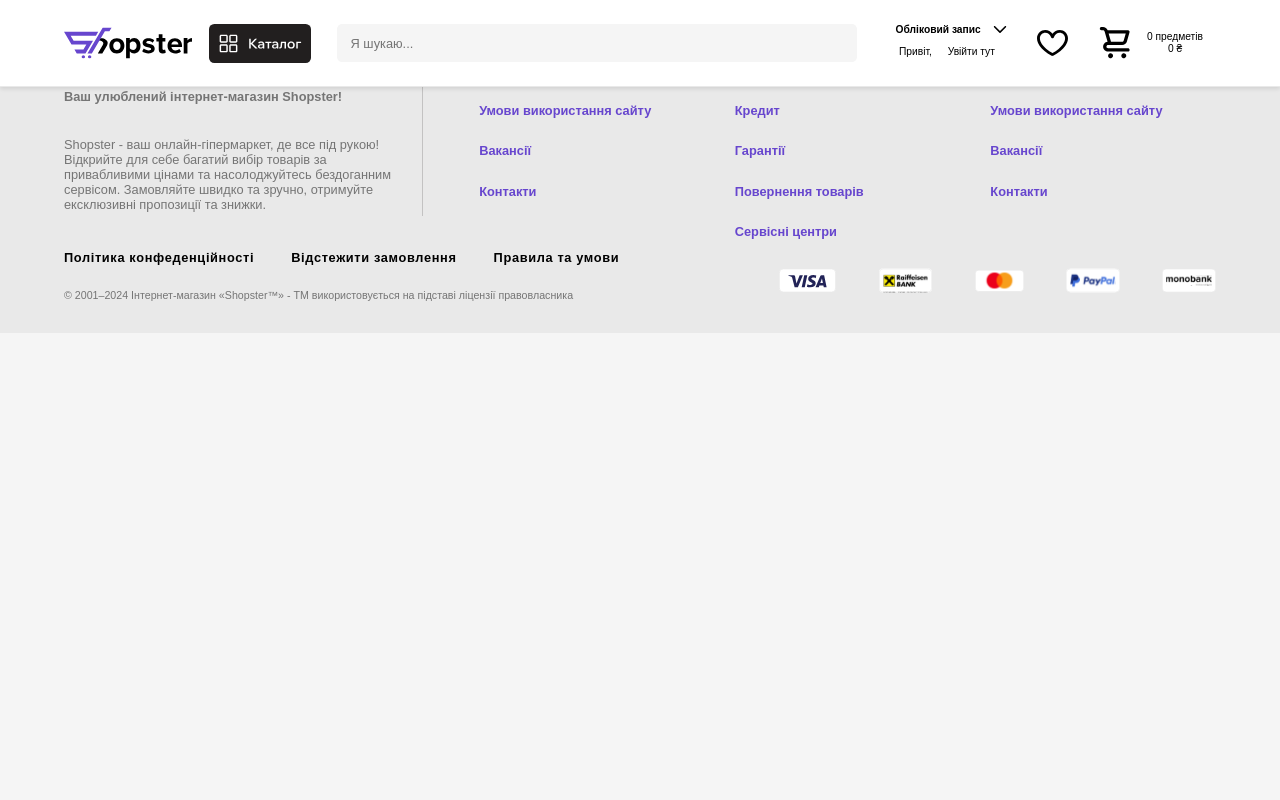
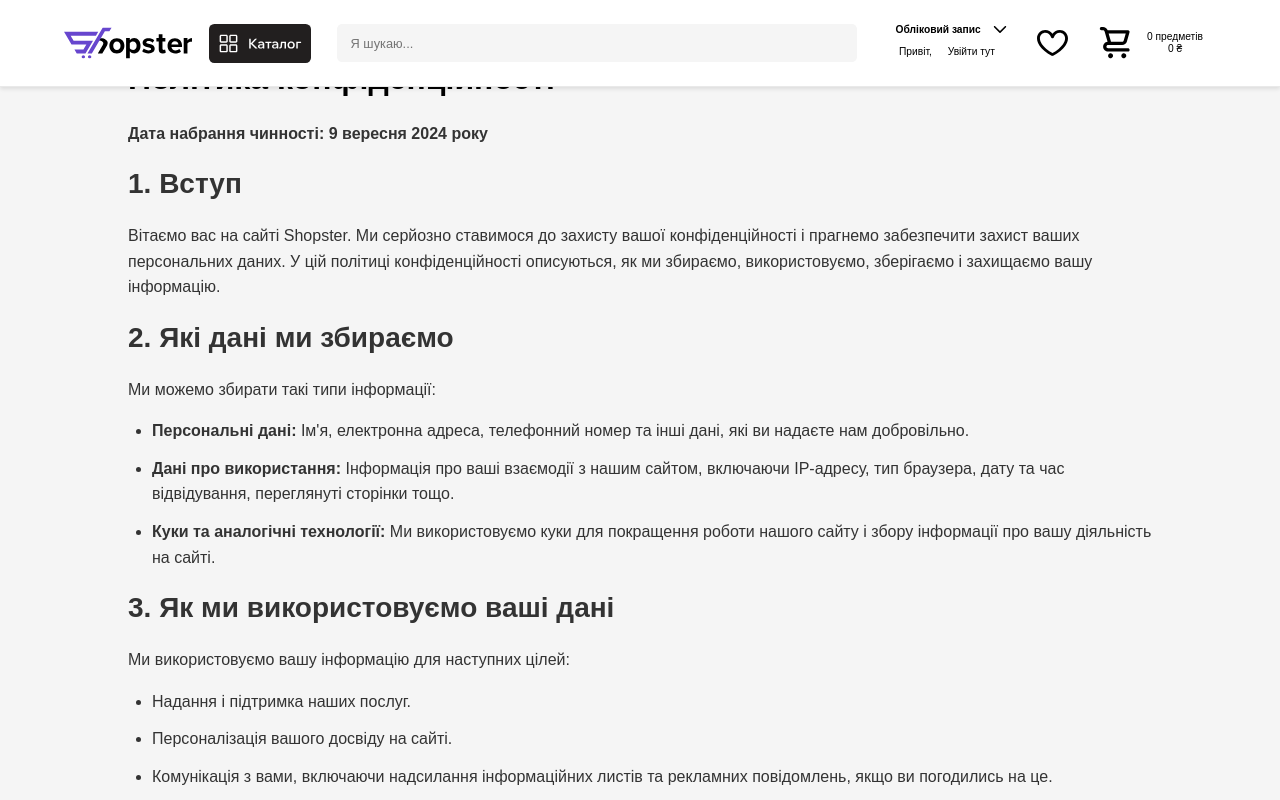
Before and after one commit to kavutan/Shopster, a React (Create React App) app: page /privacypolicy in a window 1280 px wide. Shown: the top 800 px of the page. Built offline with nearby package versions, Linux system fonts and the light colour scheme.

Commit message:
Опис змін

```diff
--- a/package.json
+++ b/package.json
@@ -38,5 +38,9 @@
   },
   "devDependencies": {
     "@babel/plugin-proposal-private-property-in-object": "^7.21.11"
-  }
+  },
+  "description": "This project was bootstrapped with [Create React App](https://github.com/facebook/create-react-app).",
+  "main": "index.js",
+  "author": "",
+  "license": "ISC"
 }
--- a/src/App.js
+++ b/src/App.js
@@ -6,6 +6,7 @@ import HomePage from './pages/HomePage';
 import LoginForm from './pages/LoginForm';
 import MyOrders from './pages/MyOrders';
 import Wishlist from './pages/Wishlist';
+import PrivacyPolicy from './pages/PrivacyPolicy';
 
 function App() {
   return (
@@ -17,6 +18,7 @@ function App() {
           <Route path="/register" element={<LoginForm />} />
           <Route path="/wishlist" element={<Wishlist />} />
           <Route path="/myorders" element={<MyOrders />} />
+          <Route path="/privacypolicy" element={<PrivacyPolicy />} />
         </Routes>
         <Footer />
       </div>
--- a/src/index.css
+++ b/src/index.css
@@ -6,7 +6,6 @@
     height: auto;
     margin: 0;
     box-sizing: border-box;
-    background-color: #ce4e4e;
   }
   body {
     display: flex;
--- /dev/null
+++ b/src/pages/PrivacyPolicy.js
@@ -0,0 +1,71 @@
+import React from 'react';
+import '../styles/PrivacyPolicy.css';
+
+const PrivacyPolicy = () => {
+  return (
+    <div className="privacy-policy">
+      <h1>Політика конфіденційності</h1>
+      <p><strong>Дата набрання чинності: 9 вересня 2024 року</strong></p>
+
+      <h2>1. Вступ</h2>
+      <p>
+        Вітаємо вас на сайті Shopster. Ми серйозно ставимося до захисту вашої конфіденційності і прагнемо забезпечити захист ваших персональних даних.
+        У цій політиці конфіденційності описуються, як ми збираємо, використовуємо, зберігаємо і захищаємо вашу інформацію.
+      </p>
+
+      <h2>2. Які дані ми збираємо</h2>
+      <p>Ми можемо збирати такі типи інформації:</p>
+      <ul>
+        <li><strong>Персональні дані:</strong> Ім'я, електронна адреса, телефонний номер та інші дані, які ви надаєте нам добровільно.</li>
+        <li><strong>Дані про використання:</strong> Інформація про ваші взаємодії з нашим сайтом, включаючи IP-адресу, тип браузера, дату та час відвідування, переглянуті сторінки тощо.</li>
+        <li><strong>Куки та аналогічні технології:</strong> Ми використовуємо куки для покращення роботи нашого сайту і збору інформації про вашу діяльність на сайті.</li>
+      </ul>
+
+      <h2>3. Як ми використовуємо ваші дані</h2>
+      <p>
+        Ми використовуємо вашу інформацію для наступних цілей:
+      </p>
+      <ul>
+        <li>Надання і підтримка наших послуг.</li>
+        <li>Персоналізація вашого досвіду на сайті.</li>
+        <li>Комунікація з вами, включаючи надсилання інформаційних листів та рекламних повідомлень, якщо ви погодились на це.</li>
+        <li>Аналіз і поліпшення роботи нашого сайту.</li>
+      </ul>
+
+      <h2>4. Як ми захищаємо ваші дані</h2>
+      <p>
+        Ми застосовуємо відповідні технічні та організаційні заходи для захисту ваших персональних даних від несанкціонованого доступу, використання або розголошення.
+      </p>
+
+      <h2>5. Передача даних</h2>
+      <p>
+        Ми не продаємо і не передаємо вашу персональну інформацію третім особам без вашої згоди, за винятком випадків, коли це необхідно для виконання наших зобов'язань перед вами або в рамках законодавчих вимог.
+      </p>
+
+      <h2>6. Ваші права</h2>
+      <p>
+        Ви маєте право:
+      </p>
+      <ul>
+        <li>Доступ до вашої персональної інформації.</li>
+        <li>Виправити неточності у ваших даних.</li>
+        <li>Видалити ваші дані за певних обставин.</li>
+        <li>Заперечити проти обробки ваших даних у деяких випадках.</li>
+      </ul>
+
+      <h2>7. Зміни в політиці конфіденційності</h2>
+      <p>
+        Ми можемо періодично оновлювати цю політику конфіденційності. Будь ласка, регулярно перевіряйте цю сторінку, щоб бути в курсі будь-яких змін.
+      </p>
+
+      <h2>8. Контактна інформація</h2>
+      <p>
+        Якщо у вас є питання або зауваження щодо цієї політики конфіденційності, будь ласка, зв'яжіться з нами:
+      </p>
+      <p>Телефон: +380631789603</p>
+      <p>Електронна пошта: kavutan605@gmail.com</p>
+    </div>
+  );
+}
+
+export default PrivacyPolicy;
--- /dev/null
+++ b/src/styles/PrivacyPolicy.css
@@ -0,0 +1,41 @@
+
+.privacy-policy {
+    max-width: 80%;
+    margin: 0 auto;
+    padding: 2rem;
+    font-family: Arial, sans-serif;
+    line-height: 1.6;
+    color: #333;
+  }
+
+  .privacy-policy h1 {
+    font-size: 2rem;
+    margin-bottom: 1rem;
+    color: #000;
+  }
+
+  .privacy-policy h2 {
+    font-size: 1.75rem;
+    margin-top: 1rem;
+    margin-bottom: 0.75rem;
+    color: #333;
+  }
+
+  .privacy-policy p {
+    margin-bottom: 1rem;
+  }
+
+  .privacy-policy ul {
+    margin: 0;
+    padding: 0;
+    list-style-type: disc;
+    margin-left: 1.5rem;
+  }
+
+  .privacy-policy ul li {
+    margin-bottom: 0.75rem;
+  }
+
+  .privacy-policy strong {
+    font-weight: bold;
+  }
```
Also changed, not shown: 1 other file (tests, documents, lock files or other folders).
